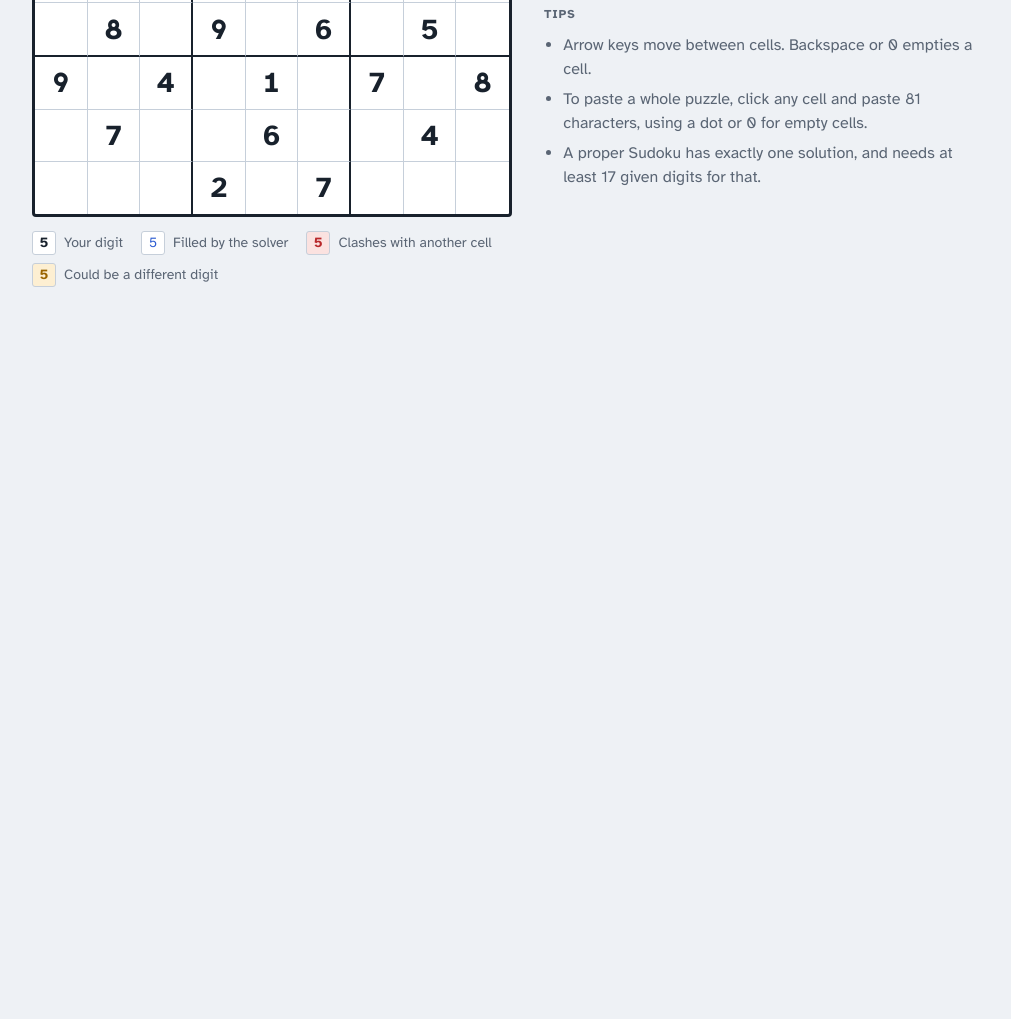
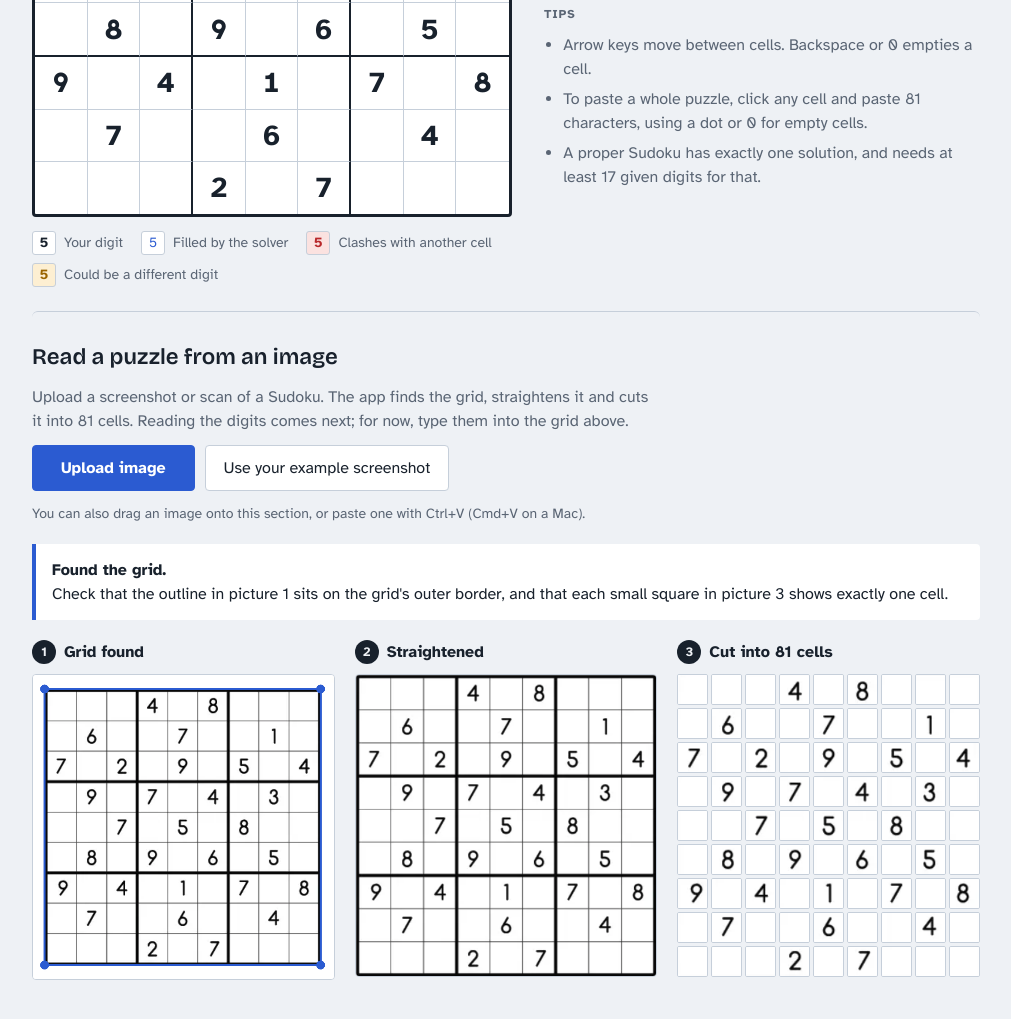
Before and after one commit to olgasemeyko-lab/sudoku-solver, a plain HTML site: page index.html in a window 1280 px wide. Shown: the part 393-1412 px from the top of the page, without its empty margins (134-1145 px from the left). Before the commit the page ends 800 px from the top, so only its background shows below. Drawn offline with nearby package versions, Linux system fonts and the light colour scheme.

Commit message:
Find, straighten and cut the Sudoku grid from an uploaded image
Co-Authored-By: Claude Opus 5.5 <noreply@anthropic.com>
Claude-Session: https://claude.ai/code/session_015HX1VJ1F3fhKheMXP5ghma

```diff
--- a/index.html
+++ b/index.html
@@ -55,9 +55,43 @@
         </section>
       </aside>
     </main>
+
+    <section id="reader" class="reader" aria-labelledby="reader-title">
+      <div class="reader-head">
+        <h2 id="reader-title" class="section-title">Read a puzzle from an image</h2>
+        <p class="lede">Upload a screenshot or scan of a Sudoku. The app finds the grid, straightens it and cuts it into 81 cells. Reading the digits comes next; for now, type them into the grid above.</p>
+        <div class="actions">
+          <label class="btn btn-primary file-button">
+            Upload image
+            <input id="image-input" type="file" accept="image/*">
+          </label>
+          <button id="example-image" class="btn btn-quiet" type="button">Use your example screenshot</button>
+        </div>
+        <p class="hint">You can also drag an image onto this section, or paste one with Ctrl+V (Cmd+V on a Mac).</p>
+      </div>
+
+      <p id="reader-status" class="status" role="status" aria-live="polite" hidden></p>
+
+      <div id="reader-steps" class="reader-steps" hidden>
+        <figure>
+          <figcaption><span class="step-no">1</span> Grid found</figcaption>
+          <canvas id="found-canvas" class="shot" aria-label="Your image with the detected grid outlined"></canvas>
+        </figure>
+        <figure>
+          <figcaption><span class="step-no">2</span> Straightened</figcaption>
+          <canvas id="warped-canvas" class="shot" aria-label="The grid, straightened into a square"></canvas>
+        </figure>
+        <figure>
+          <figcaption><span class="step-no">3</span> Cut into 81 cells</figcaption>
+          <div id="cell-tiles" class="cell-tiles" aria-label="The 81 cell images"></div>
+        </figure>
+      </div>
+    </section>
   </div>
 
   <script src="solver.js"></script>
+  <script src="vision.js"></script>
   <script src="app.js"></script>
+  <script src="reader.js"></script>
 </body>
 </html>
--- /dev/null
+++ b/reader.js
@@ -0,0 +1,187 @@
+// The "Read a puzzle from an image" section of the page.
+// It loads an image, asks vision.js to find and straighten the grid,
+// and draws every step so you can see what the app saw.
+
+// Big photos are shrunk before searching, which keeps it fast.
+// The search doesn't need fine detail, only the grid's lines.
+const SEARCH_SIZE = 1000;
+// The straightened grid is 450 x 450 pixels, so each cell is 50 x 50.
+const GRID_SIZE = 450;
+
+const reader = document.getElementById("reader");
+const readerStatus = document.getElementById("reader-status");
+const readerSteps = document.getElementById("reader-steps");
+const foundCanvas = document.getElementById("found-canvas");
+const warpedCanvas = document.getElementById("warped-canvas");
+const cellTiles = document.getElementById("cell-tiles");
+
+// ---- Ways to give the app an image ----
+
+document.getElementById("image-input").addEventListener("change", (event) => {
+  const file = event.target.files[0];
+  if (file) readFile(file);
+  event.target.value = ""; // so choosing the same file again still works
+});
+
+document.getElementById("example-image").addEventListener("click", () => {
+  readUrl("examples/screenshot.png", { quiet: false });
+});
+
+reader.addEventListener("dragover", (event) => {
+  event.preventDefault();
+  reader.classList.add("dragging");
+});
+reader.addEventListener("dragleave", () => reader.classList.remove("dragging"));
+reader.addEventListener("drop", (event) => {
+  event.preventDefault();
+  reader.classList.remove("dragging");
+  const file = [...event.dataTransfer.files].find((f) => f.type.startsWith("image/"));
+  if (file) readFile(file);
+  else showReaderStatus("bad", "That isn't an image.", "Drop a PNG, JPEG or other image file.");
+});
+
+// Pasting an image anywhere on the page (pasting text into the grid is
+// handled in app.js).
+document.addEventListener("paste", (event) => {
+  const items = [...(event.clipboardData ? event.clipboardData.items : [])];
+  const item = items.find((i) => i.type.startsWith("image/"));
+  if (!item) return;
+  event.preventDefault();
+  readFile(item.getAsFile());
+});
+
+function readFile(file) {
+  const url = URL.createObjectURL(file);
+  readUrl(url, { quiet: false, onDone: () => URL.revokeObjectURL(url) });
+}
+
+// Load an image from a web address, then look for the grid in it.
+// `quiet` hides errors; we use it when trying the example on page load.
+function readUrl(url, { quiet, onDone }) {
+  const image = new Image();
+  image.onload = () => {
+    showReaderStatus("", "Looking for the grid...", "");
+    // Wait one moment so the message above appears before the work starts.
+    setTimeout(() => {
+      try {
+        processImage(image);
+      } catch (error) {
+        if (quiet) {
+          readerStatus.hidden = true;
+        } else if (error.name === "SecurityError") {
+          // Browsers block reading pixels from local files opened with file://.
+          showReaderStatus("bad", "The example can't be read from here.",
+            "Browsers don't allow this when the page is opened straight from a file. " +
+            "Click Upload image and choose examples/screenshot.png instead.");
+        } else {
+          showReaderStatus("bad", "Something went wrong reading the image.", error.message);
+        }
+      }
+      if (onDone) onDone();
+    }, 30);
+  };
+  image.onerror = () => {
+    if (!quiet) showReaderStatus("bad", "This file couldn't be opened as an image.", "Try a PNG or JPEG file.");
+    if (onDone) onDone();
+  };
+  image.src = url;
+}
+
+// ---- The actual work ----
+
+function processImage(image) {
+  // 1. Find the grid in a smaller copy of the image.
+  const scale = Math.min(1, SEARCH_SIZE / Math.max(image.naturalWidth, image.naturalHeight));
+  const small = imagePixels(image, scale);
+  const smallCorners = findGrid(small);
+
+  if (!smallCorners) {
+    readerSteps.hidden = true;
+    showReaderStatus("bad", "No Sudoku grid found.",
+      "Use an image where the whole grid is visible, including its thick outer border.");
+    return;
+  }
+
+  // 2. Straighten it, using the full-size image for the sharpest result
+  // (capped at 2000 pixels so huge photos don't slow things down).
+  const fullScale = Math.min(1, 2000 / Math.max(image.naturalWidth, image.naturalHeight));
+  const full = imagePixels(image, fullScale);
+  const corners = smallCorners.map((p) => ({
+    x: (p.x / scale) * fullScale,
+    y: (p.y / scale) * fullScale,
+  }));
+  const warped = warpGrid(full, corners, GRID_SIZE);
+
+  // 3. Cut it into cells.
+  const cells = cutCells(warped);
+
+  drawFound(image, smallCorners.map((p) => ({ x: p.x / scale, y: p.y / scale })));
+  drawPixels(warpedCanvas, warped);
+  cellTiles.innerHTML = "";
+  cells.forEach((cell, i) => {
+    const canvas = document.createElement("canvas");
+    canvas.setAttribute("aria-label", "Row " + (Math.floor(i / 9) + 1) + ", column " + (i % 9 + 1));
+    drawPixels(canvas, cell);
+    cellTiles.appendChild(canvas);
+  });
+
+  readerSteps.hidden = false;
+  showReaderStatus("good", "Found the grid.",
+    "Check that the outline in picture 1 sits on the grid's outer border, and that each small square in picture 3 shows exactly one cell.");
+}
+
+// Draw the image at a given scale and read back its pixels.
+function imagePixels(image, scale) {
+  const canvas = document.createElement("canvas");
+  canvas.width = Math.max(1, Math.round(image.naturalWidth * scale));
+  canvas.height = Math.max(1, Math.round(image.naturalHeight * scale));
+  const ctx = canvas.getContext("2d");
+  ctx.fillStyle = "#fff"; // transparent screenshots get a white background
+  ctx.fillRect(0, 0, canvas.width, canvas.height);
+  ctx.drawImage(image, 0, 0, canvas.width, canvas.height);
+  return ctx.getImageData(0, 0, canvas.width, canvas.height);
+}
+
+// Picture 1: the original image with the found grid outlined.
+function drawFound(image, corners) {
+  const scale = Math.min(1, 900 / image.naturalWidth);
+  foundCanvas.width = Math.round(image.naturalWidth * scale);
+  foundCanvas.height = Math.round(image.naturalHeight * scale);
+  const ctx = foundCanvas.getContext("2d");
+  ctx.drawImage(image, 0, 0, foundCanvas.width, foundCanvas.height);
+
+  const accent = getComputedStyle(document.documentElement).getPropertyValue("--pencil").trim() || "#2b5bd1";
+  const points = corners.map((p) => ({ x: p.x * scale, y: p.y * scale }));
+  const lineWidth = Math.max(3, foundCanvas.width / 150);
+  ctx.strokeStyle = accent;
+  ctx.lineWidth = lineWidth;
+  ctx.beginPath();
+  points.forEach((p, k) => (k === 0 ? ctx.moveTo(p.x, p.y) : ctx.lineTo(p.x, p.y)));
+  ctx.closePath();
+  ctx.stroke();
+  ctx.fillStyle = accent;
+  points.forEach((p) => {
+    ctx.beginPath();
+    ctx.arc(p.x, p.y, lineWidth * 2.2, 0, Math.PI * 2);
+    ctx.fill();
+  });
+}
+
+function drawPixels(canvas, pixels) {
+  canvas.width = pixels.width;
+  canvas.height = pixels.height;
+  canvas.getContext("2d").putImageData(new ImageData(pixels.data, pixels.width, pixels.height), 0, 0);
+}
+
+function showReaderStatus(tone, title, detail) {
+  readerStatus.hidden = false;
+  readerStatus.dataset.tone = tone;
+  readerStatus.innerHTML = "";
+  const strong = document.createElement("strong");
+  strong.textContent = title;
+  readerStatus.append(strong, detail);
+}
+
+// Show the example straight away, so the page demonstrates itself.
+// If it can't be loaded (e.g. the page was opened from a file), stay quiet.
+readUrl("examples/screenshot.png", { quiet: true });
--- a/style.css
+++ b/style.css
@@ -235,3 +235,89 @@ h2 {
 .btn-primary:hover:not(:disabled) { border-color: var(--ink); }
 
 .btn-quiet { font-weight: 400; }
+
+/* ---- Reading from an image ---- */
+
+.reader {
+  display: grid;
+  gap: 20px;
+  padding-top: 28px;
+  border-top: 1px solid var(--line);
+  border-radius: 6px;
+}
+
+.reader.dragging { outline: 3px dashed var(--pencil); outline-offset: 8px; }
+
+.reader-head { display: grid; gap: 12px; }
+
+.section-title {
+  font-family: var(--font-display);
+  font-weight: 600;
+  font-size: 1.4rem;
+  text-transform: none;
+  letter-spacing: 0;
+  color: var(--ink);
+}
+
+.hint { margin: 0; font-size: 0.875rem; color: var(--muted); }
+
+/* The real file input is hidden; the label around it looks like a button. */
+.file-button { position: relative; }
+.file-button input { position: absolute; inset: 0; opacity: 0; cursor: pointer; width: 100%; }
+.file-button:focus-within { outline: 3px solid var(--pencil); outline-offset: 2px; }
+
+.reader-steps {
+  display: grid;
+  grid-template-columns: repeat(3, minmax(0, 1fr));
+  gap: 20px;
+}
+
+@media (max-width: 760px) {
+  .reader-steps { grid-template-columns: minmax(0, 1fr); }
+}
+
+.reader-steps figure { margin: 0; display: grid; gap: 10px; align-content: start; min-width: 0; }
+
+.reader-steps figcaption {
+  display: flex;
+  align-items: center;
+  gap: 8px;
+  font-weight: 700;
+}
+
+.step-no {
+  display: inline-grid;
+  place-items: center;
+  width: 24px;
+  height: 24px;
+  border-radius: 50%;
+  background: var(--ink);
+  color: var(--paper);
+  font-size: 0.8rem;
+}
+
+.shot {
+  display: block;
+  width: 100%;
+  max-width: 100%;
+  height: auto;
+  background: var(--surface);
+  border: 1px solid var(--line);
+  border-radius: 4px;
+}
+
+.cell-tiles {
+  display: grid;
+  grid-template-columns: repeat(9, minmax(0, 1fr));
+  gap: 3px;
+  aspect-ratio: 1;
+  max-width: 100%;
+}
+
+.cell-tiles canvas {
+  width: 100%;
+  height: 100%;
+  border: 1px solid var(--line);
+  border-radius: 2px;
+  background: var(--surface);
+}
--- /dev/null
+++ b/vision.js
@@ -0,0 +1,305 @@
+// Finding a Sudoku grid in an image.
+//
+// Every function here works on a plain image object:
+//   { width, height, data }
+// where `data` holds 4 numbers per pixel (red, green, blue, alpha, each 0-255),
+// row by row from the top-left. That's the same layout the browser's
+// canvas uses, so the page can pass canvas pixels straight in.
+//
+// The overall recipe (see findGrid):
+//   1. Mark every pixel that is clearly darker than its surroundings as "ink".
+//   2. Group touching ink pixels into shapes. All of a Sudoku's lines touch
+//      its outer border, so the whole grid is one big shape.
+//   3. Pick the biggest roughly-square shape that has lines where the
+//      3x3 box borders should be.
+//   4. Find its four outer corners.
+// Then warpGrid straightens the grid into a square, and cutCells splits it.
+
+// Turn colour pixels into brightness values, 0 (black) to 255 (white).
+// Transparent pixels count as white, like a screenshot on a white page.
+function toGray(img) {
+  const gray = new Uint8Array(img.width * img.height);
+  for (let i = 0; i < gray.length; i++) {
+    const r = img.data[i * 4];
+    const g = img.data[i * 4 + 1];
+    const b = img.data[i * 4 + 2];
+    const a = img.data[i * 4 + 3] / 255;
+    const brightness = 0.299 * r + 0.587 * g + 0.114 * b; // how bright it looks to a human eye
+    gray[i] = Math.round(brightness * a + 255 * (1 - a));
+  }
+  return gray;
+}
+
+// Step 1: mark "ink" pixels (1) and background pixels (0).
+// A pixel counts as ink when it is noticeably darker than the average of the
+// square around it. Comparing with the surroundings, instead of using one
+// fixed cut-off for the whole image, copes with shadows and tinted backgrounds.
+function findInk(gray, width, height) {
+  const radius = Math.max(7, Math.round(Math.min(width, height) / 40));
+  const darkerBy = 12;
+
+  // A "summed-area table": sums[y][x] holds the total of all pixels above and
+  // to the left. With it, the average of any rectangle takes 4 lookups
+  // instead of adding up thousands of pixels.
+  const w1 = width + 1;
+  const sums = new Float64Array(w1 * (height + 1));
+  for (let y = 0; y < height; y++) {
+    let rowTotal = 0;
+    for (let x = 0; x < width; x++) {
+      rowTotal += gray[y * width + x];
+      sums[(y + 1) * w1 + x + 1] = sums[y * w1 + x + 1] + rowTotal;
+    }
+  }
+
+  const ink = new Uint8Array(width * height);
+  for (let y = 0; y < height; y++) {
+    const top = Math.max(0, y - radius);
+    const bottom = Math.min(height, y + radius + 1);
+    for (let x = 0; x < width; x++) {
+      const left = Math.max(0, x - radius);
+      const right = Math.min(width, x + radius + 1);
+      const total = sums[bottom * w1 + right] - sums[top * w1 + right] -
+        sums[bottom * w1 + left] + sums[top * w1 + left];
+      const average = total / ((bottom - top) * (right - left));
+      if (gray[y * width + x] < average - darkerBy) ink[y * width + x] = 1;
+    }
+  }
+  return ink;
+}
+
+// Step 2: give every group of touching ink pixels its own number ("label"),
+// and note how big each group is and where it sits.
+function findShapes(ink, width, height) {
+  const labels = new Int32Array(width * height); // 0 = not part of any shape
+  const shapes = [];
+  const stack = new Int32Array(width * height);
+
+  for (let start = 0; start < ink.length; start++) {
+    if (!ink[start] || labels[start]) continue;
+    const label = shapes.length + 1;
+    const shape = { label, pixels: 0, minX: width, maxX: 0, minY: height, maxY: 0 };
+
+    // "Flood fill": start at one pixel and keep visiting ink neighbours
+    // (including diagonal ones) until the whole group has been labelled.
+    let size = 0;
+    stack[size++] = start;
+    labels[start] = label;
+    while (size > 0) {
+      const p = stack[--size];
+      const x = p % width;
+      const y = (p - x) / width;
+      shape.pixels++;
+      if (x < shape.minX) shape.minX = x;
+      if (x > shape.maxX) shape.maxX = x;
+      if (y < shape.minY) shape.minY = y;
+      if (y > shape.maxY) shape.maxY = y;
+      for (let dy = -1; dy <= 1; dy++) {
+        const ny = y + dy;
+        if (ny < 0 || ny >= height) continue;
+        for (let dx = -1; dx <= 1; dx++) {
+          const nx = x + dx;
+          if (nx < 0 || nx >= width) continue;
+          const n = ny * width + nx;
+          if (ink[n] && !labels[n]) {
+            labels[n] = label;
+            stack[size++] = n;
+          }
+        }
+      }
+    }
+    shapes.push(shape);
+  }
+  return { labels, shapes };
+}
+
+// Step 4: the outer corners of a shape. The top-left corner is the pixel
+// with the smallest x + y, the bottom-right the largest x + y, and so on.
+// This works as long as the grid is not turned by more than about 30 degrees.
+function findCorners(labels, width, shape) {
+  let tl, tr, br, bl;
+  let minSum = Infinity, maxSum = -Infinity, minDiff = Infinity, maxDiff = -Infinity;
+  for (let y = shape.minY; y <= shape.maxY; y++) {
+    for (let x = shape.minX; x <= shape.maxX; x++) {
+      if (labels[y * width + x] !== shape.label) continue;
+      const sum = x + y;
+      const diff = x - y;
+      if (sum < minSum) { minSum = sum; tl = { x, y }; }
+      if (sum > maxSum) { maxSum = sum; br = { x, y }; }
+      if (diff > maxDiff) { maxDiff = diff; tr = { x, y }; }
+      if (diff < minDiff) { minDiff = diff; bl = { x, y }; }
+    }
+  }
+  return [tl, tr, br, bl];
+}
+
+// The point at fraction (u, v) across a four-cornered shape,
+// e.g. (0.5, 0.5) is its middle.
+function pointInQuad(corners, u, v) {
+  const [tl, tr, br, bl] = corners;
+  const topX = tl.x + (tr.x - tl.x) * u, topY = tl.y + (tr.y - tl.y) * u;
+  const botX = bl.x + (br.x - bl.x) * u, botY = bl.y + (br.y - bl.y) * u;
+  return { x: topX + (botX - topX) * v, y: topY + (botY - topY) * v };
+}
+
+// Step 3 helper: how much does this shape look like a Sudoku grid?
+// We walk along the four lines between the 3x3 boxes (at 1/3 and 2/3 of the
+// way across and down) and count how often the shape really has ink there.
+// A real grid scores close to 1; a plain frame or a blob of text scores low.
+function gridScore(labels, width, height, shape, corners) {
+  let hits = 0;
+  let checks = 0;
+  for (const line of [1 / 3, 2 / 3]) {
+    for (let step = 1; step < 40; step++) {
+      const along = step / 40;
+      for (const [u, v] of [[line, along], [along, line]]) {
+        const p = pointInQuad(corners, u, v);
+        checks++;
+        if (hasLabelNear(labels, width, height, p, shape.label, 3)) hits++;
+      }
+    }
+  }
+  return hits / checks;
+}
+
+function hasLabelNear(labels, width, height, p, label, reach) {
+  const cx = Math.round(p.x);
+  const cy = Math.round(p.y);
+  for (let y = cy - reach; y <= cy + reach; y++) {
+    for (let x = cx - reach; x <= cx + reach; x++) {
+      if (x >= 0 && y >= 0 && x < width && y < height && labels[y * width + x] === label) return true;
+    }
+  }
+  return false;
+}
+
+function distance(a, b) {
+  return Math.hypot(a.x - b.x, a.y - b.y);
+}
+
+// Find the Sudoku grid in an image.
+// Returns its four corners [topLeft, topRight, bottomRight, bottomLeft],
+// each { x, y } in pixels, or null if no grid was found.
+function findGrid(img) {
+  const { width, height } = img;
+  const ink = findInk(toGray(img), width, height);
+  const { labels, shapes } = findShapes(ink, width, height);
+
+  // Only consider shapes that are big and about as wide as they are tall,
+  // biggest first.
+  const minSide = Math.min(width, height) * 0.2;
+  const candidates = shapes
+    .filter((s) => {
+      const w = s.maxX - s.minX + 1;
+      const h = s.maxY - s.minY + 1;
+      return w >= minSide && h >= minSide && w / h > 0.6 && w / h < 1.67;
+    })
+    .sort((a, b) =>
+      (b.maxX - b.minX) * (b.maxY - b.minY) - (a.maxX - a.minX) * (a.maxY - a.minY));
+
+  for (const shape of candidates.slice(0, 8)) {
+    const corners = findCorners(labels, width, shape);
+    // All four sides should be roughly the same length.
+    const sides = corners.map((c, k) => distance(c, corners[(k + 1) % 4]));
+    if (Math.min(...sides) < Math.max(...sides) * 0.6) continue;
+    if (gridScore(labels, width, height, shape, corners) < 0.6) continue;
+    return corners;
+  }
+  return null;
+}
+
+// The "perspective transform" that maps the corners of a flat square of
+// size x size onto the four corners found in the image. It is 8 numbers;
+// we find them by solving 8 equations, two for each corner.
+function squareToQuad(size, corners) {
+  const from = [[0, 0], [size, 0], [size, size], [0, size]];
+  const rows = [];
+  from.forEach(([x, y], k) => {
+    const { x: u, y: v } = corners[k];
+    rows.push([x, y, 1, 0, 0, 0, -u * x, -u * y, u]);
+    rows.push([0, 0, 0, x, y, 1, -v * x, -v * y, v]);
+  });
+  return solveLinear(rows);
+}
+
+// Solve a set of linear equations by Gaussian elimination
+// (the method taught in school, done systematically).
+// Each row holds the coefficients followed by the right-hand side.
+function solveLinear(rows) {
+  const n = rows.length;
+  for (let col = 0; col < n; col++) {
+    let pivot = col;
+    for (let r = col + 1; r < n; r++) {
+      if (Math.abs(rows[r][col]) > Math.abs(rows[pivot][col])) pivot = r;
+    }
+    [rows[col], rows[pivot]] = [rows[pivot], rows[col]];
+    for (let r = 0; r < n; r++) {
+      if (r === col) continue;
+      const factor = rows[r][col] / rows[col][col];
+      for (let c = col; c <= n; c++) rows[r][c] -= factor * rows[col][c];
+    }
+  }
+  return rows.map((row, k) => row[n] / row[k]);
+}
+
+// Straighten the grid: build a new size x size image where every pixel is
+// fetched from the matching spot inside the four corners of the original.
+function warpGrid(img, corners, size) {
+  const [a, b, c, d, e, f, g, h] = squareToQuad(size, corners);
+  const out = { width: size, height: size, data: new Uint8ClampedArray(size * size * 4) };
+  for (let y = 0; y < size; y++) {
+    for (let x = 0; x < size; x++) {
+      const px = x + 0.5, py = y + 0.5; // centre of the output pixel
+      const w = g * px + h * py + 1;
+      const sx = (a * px + b * py + c) / w;
+      const sy = (d * px + e * py + f) / w;
+      sample(img, sx - 0.5, sy - 0.5, out.data, (y * size + x) * 4);
+    }
+  }
+  return out;
+}
+
+// Read the colour at a position between pixels by blending the 4 nearest
+// pixels ("bilinear interpolation"). Outside the image counts as white.
+function sample(img, x, y, out, at) {
+  const x0 = Math.floor(x), y0 = Math.floor(y);
+  const fx = x - x0, fy = y - y0;
+  for (let ch = 0; ch < 4; ch++) {
+    let value = 0;
+    for (const [dx, dy, weight] of [
+      [0, 0, (1 - fx) * (1 - fy)], [1, 0, fx * (1 - fy)],
+      [0, 1, (1 - fx) * fy], [1, 1, fx * fy],
+    ]) {
+      const sx = x0 + dx, sy = y0 + dy;
+      const inside = sx >= 0 && sy >= 0 && sx < img.width && sy < img.height;
+      value += weight * (inside ? img.data[(sy * img.width + sx) * 4 + ch] : 255);
+    }
+    out[at + ch] = value;
+  }
+}
+
+// Cut a straightened grid into 81 cell images, row by row.
+// `margin` trims that fraction off each edge so the grid lines are left out.
+function cutCells(grid, margin = 0.12) {
+  const cellSize = grid.width / 9;
+  const trim = Math.round(cellSize * margin);
+  const side = Math.floor(cellSize) - 2 * trim;
+  const cells = [];
+  for (let row = 0; row < 9; row++) {
+    for (let col = 0; col < 9; col++) {
+      const left = Math.round(col * cellSize) + trim;
+      const top = Math.round(row * cellSize) + trim;
+      const data = new Uint8ClampedArray(side * side * 4);
+      for (let y = 0; y < side; y++) {
+        const from = ((top + y) * grid.width + left) * 4;
+        data.set(grid.data.subarray(from, from + side * 4), y * side * 4);
+      }
+      cells.push({ width: side, height: side, data });
+    }
+  }
+  return cells;
+}
+
+// Make the functions usable both from a web page and from Node (for tests).
+if (typeof module !== "undefined") {
+  module.exports = { findGrid, warpGrid, cutCells };
+}
```
Also changed, not shown: vision.test.js (added, +91 -0 lines), examples/screenshot.png (added), 1 other file.
